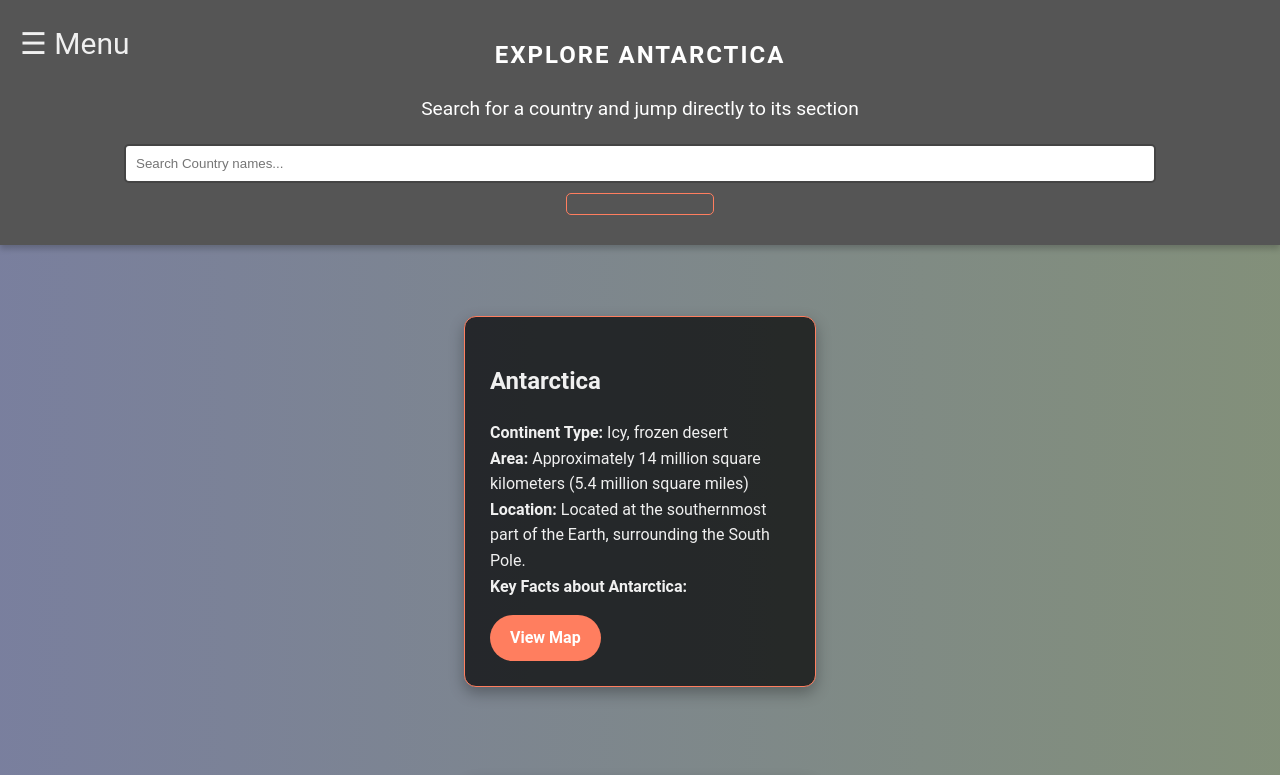
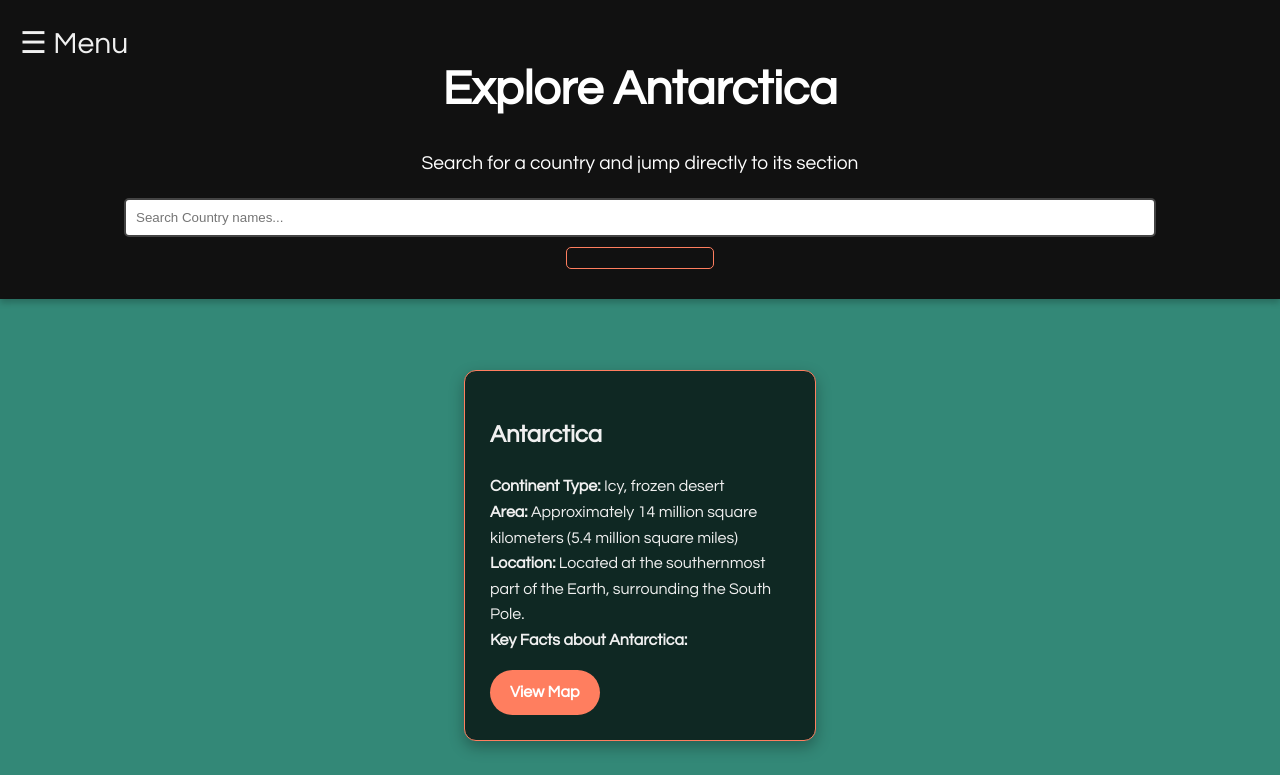
Before and after one commit to Ytechart/Antarctica, a plain HTML site: page index.html in a window 1280 px wide. Shown: the top 775 px of the page. Drawn offline with Linux system fonts and the light colour scheme; a script that the page names is missing.

Commit message:
index.html

```diff
--- a/index.html
+++ b/index.html
@@ -17,7 +17,7 @@
        z-index: 2;
        top: 0;
        left: 0;
-    background-color: rgba(0,0,0,0.9);
+       background-color: rgba(0,0,0,0.888);
        overflow-x: hidden;
        transition: 0.5s;
     }
@@ -34,7 +34,7 @@
        padding: 8px;
        text-decoration: none;
        font-size: 36px;
-    color: #818181;
+       color: #823;
        display: block;
        transition: 0.3s;
     }
@@ -52,10 +52,10 @@
         color: #fff;
     }
      body {
-        font-family: 'Roboto', sans-serif;
+        font-family: 'Century Gothic';
         margin: 0;
         padding: 0;
-        background: linear-gradient(to right, #141e5491, #243b1591);
+        background: #387;
         color: #f0f0f0;
         line-height: 1.6;
     }
@@ -78,7 +78,7 @@
     }
 
     header {
-        background: linear-gradient(5593deg, #555, #555);
+        background: #111;
         color: white;
         padding: 20px 10px;
         text-align: center;
@@ -86,10 +86,8 @@
     }
 
     header h1 {
-        font-size: 1.5rem;
+        font-size: 3rem;
         margin-bottom: 10px;
-        text-transform: uppercase;
-        letter-spacing: 2px;
     }
 
     header p {
@@ -145,7 +143,7 @@
     footer {
         text-align: center;
         padding: 20px;
-        background: #111;
+        background: #100;
         color: #fff;
         font-size: 0.9rem;
         box-shadow: 0 -4px 6px rgba(0, 0, 0, 0.2);
@@ -356,3 +354,8 @@ function closeNav() {
 
 </body>
 </html>
+        }
+    </script>
+
+</body>
+</html>
```
Lines whose indentation alone changed are shown as unchanged.
